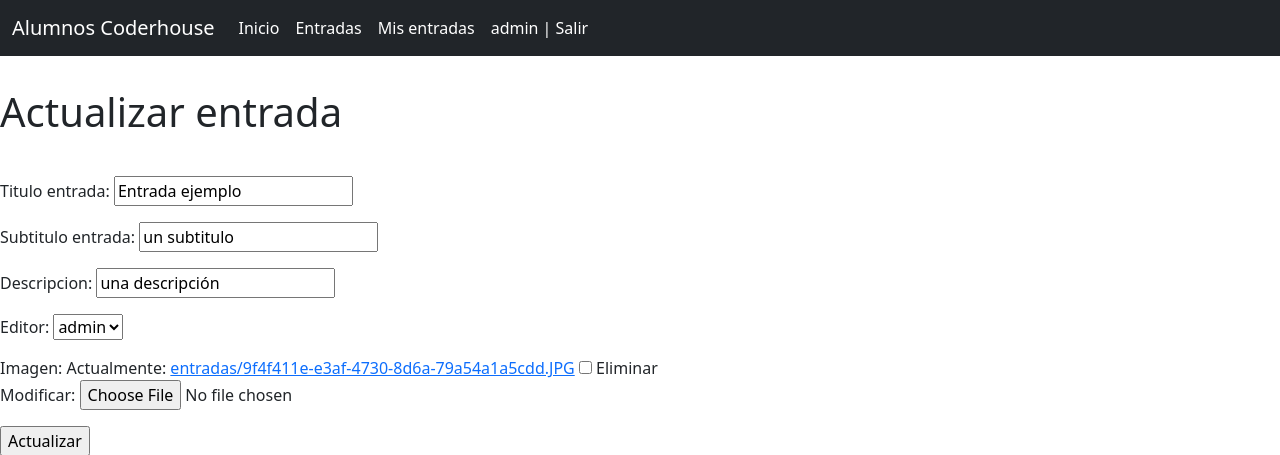
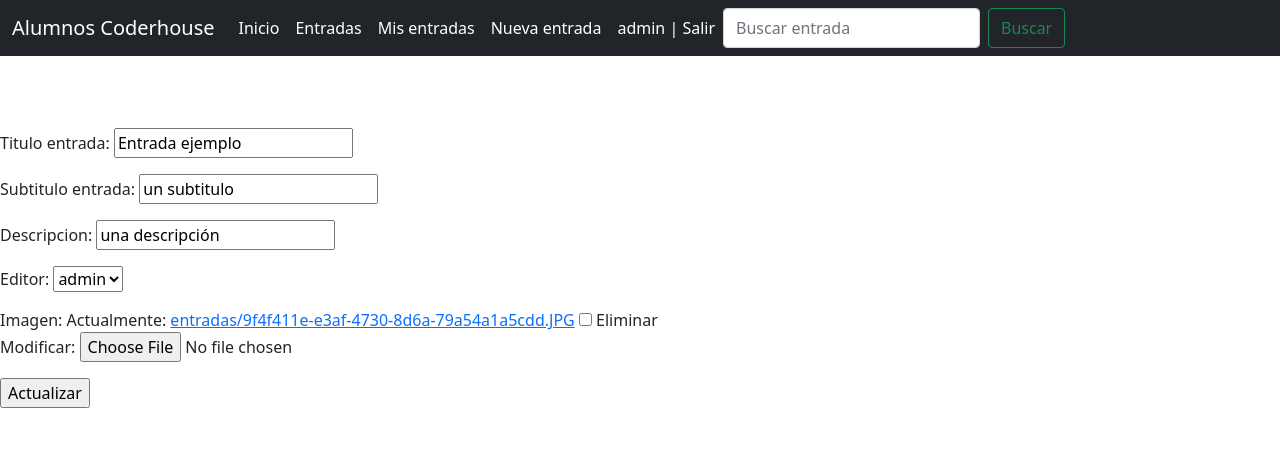
Before and after one commit to chiara-facal/Proyecto-final-CHIARA-FACAL, a Django app: page /entrada/2/editar in a window 1280 px wide. Shown: the top 455 px of the page. Run offline with Django 4.2, Linux system fonts and the light colour scheme; a user stored in the database is signed in; data comes from the database, SQL or seed files in the repository; both versions use the stored data as it was after the commit; some libraries are stand-ins or nearby versions.

Commit message:
create y search

```diff
--- a/ProyectoFinal/AlumnosCoder/templates/AlumnosCoder/base.html
+++ b/ProyectoFinal/AlumnosCoder/templates/AlumnosCoder/base.html
@@ -37,6 +37,10 @@
                     <a class="nav-link active" href="{% url 'mis_posts' %}">Mis entradas</a>
                   </li>
                 <li class="nav-item">
+                    <li class="nav-item">
+                        <a class="nav-link active" href="{% url 'crear_entrada' %}">Nueva entrada</a>
+                      </li>
+                    <li class="nav-item">
                     <a class="nav-link active" aria-current="page" href="{% url 'salir' %}">{{ user.username }} | Salir</a>
                   </li>
                 {% else %}
@@ -47,6 +51,10 @@
                     <a class="nav-link active" aria-current="page" href="{% url 'ingresar' %}">Ingresar</a>
                   </li>
                   {% endif %}
+                  <form class="d-flex" action = "{% url 'buscar_entrada' %}">
+                    <input class="form-control me-2" name = "criterio" type="search" placeholder="Buscar entrada" aria-label="Search">
+                    <button class="btn btn-outline-success" type="submit">Buscar</button>
+                  </form>
             </div>
           </div>
         </nav>
--- a/ProyectoFinal/AlumnosCoder/templates/AlumnosCoder/entradadeblog_form.html
+++ b/ProyectoFinal/AlumnosCoder/templates/AlumnosCoder/entradadeblog_form.html
@@ -6,7 +6,8 @@
 <br>
 <br>
 
-<h1>Actualizar entrada</h1>
+<!--
+<h1>Actualizar entrada</h1> -->
 
 <div style="margin-top:40px">
     <form method="post" enctype="multipart/form-data">
--- a/ProyectoFinal/AlumnosCoder/views.py
+++ b/ProyectoFinal/AlumnosCoder/views.py
@@ -42,6 +42,20 @@ class Borrar(LoginRequiredMixin, UserPassesTestMixin, DeleteView):
         entrada_id =  self.kwargs.get("pk")
         return EntradaDeBlog.objects.filter(editor=usuario_id, id=entrada_id).exists()
 
+class Crear(LoginRequiredMixin, CreateView):
+    model = EntradaDeBlog
+    success_url = reverse_lazy('entradadeblog_list')
+    fields = "__all__"
+
+class BuscarEntrada(ListView):
+    model = EntradaDeBlog
+    context_object_name = "entradas"
+    def get_queryset(self):
+        criterio = self.request.GET.get("criterio")
+        resultado = EntradaDeBlog.objects.filter(titulo_entrada__icontains=criterio).all()
+        return resultado
+
+
 class Registro(CreateView):
     form_class = UserCreationForm
     template_name = "registro/registro.html"
--- a/ProyectoFinal/ProyectoFinal/urls.py
+++ b/ProyectoFinal/ProyectoFinal/urls.py
@@ -15,7 +15,7 @@ Including another URLconf
 """
 from django.contrib import admin
 from django.urls import path
-from AlumnosCoder.views import index, Entradalist, Registro, Ingresar, Salir, Mispost, Detalle, Actualizar, Borrar
+from AlumnosCoder.views import index, Entradalist, Registro, Ingresar, Salir, Mispost, Detalle, Actualizar, Borrar, Crear, BuscarEntrada
 from django.conf import settings
 from django.conf.urls.static import static
 
@@ -27,6 +27,8 @@ urlpatterns = [
     path('entrada/<pk>/detalle', Detalle.as_view(), name = "entrada_detalle"),
     path('entrada/<pk>/editar',Actualizar.as_view(), name="actualizar_entrada"),
     path('entrada/<pk>/borrar', Borrar.as_view(), name = "borrar_entrada"),
+    path('entrada/crear', Crear.as_view(), name = "crear_entrada" ),
+    path('entrada/buscar', BuscarEntrada.as_view(), name = "buscar_entrada"),
     path('usuario/registro', Registro.as_view(), name = "registro"),
     path('usuario/ingresar', Ingresar.as_view(), name = "ingresar"),
     path('usuario/salir', Salir.as_view(), name = "salir"),
```
Also changed, not shown: ProyectoFinal/db.sqlite3, ProyectoFinal/media/entradas/8E6B322D-F11A-4C25-B2BB-D6AA27939894.jpg (added), ProyectoFinal/media/entradas/9f4f411e-e3af-4730-8d6a-79a54a1a5cdd.JPG (added).
